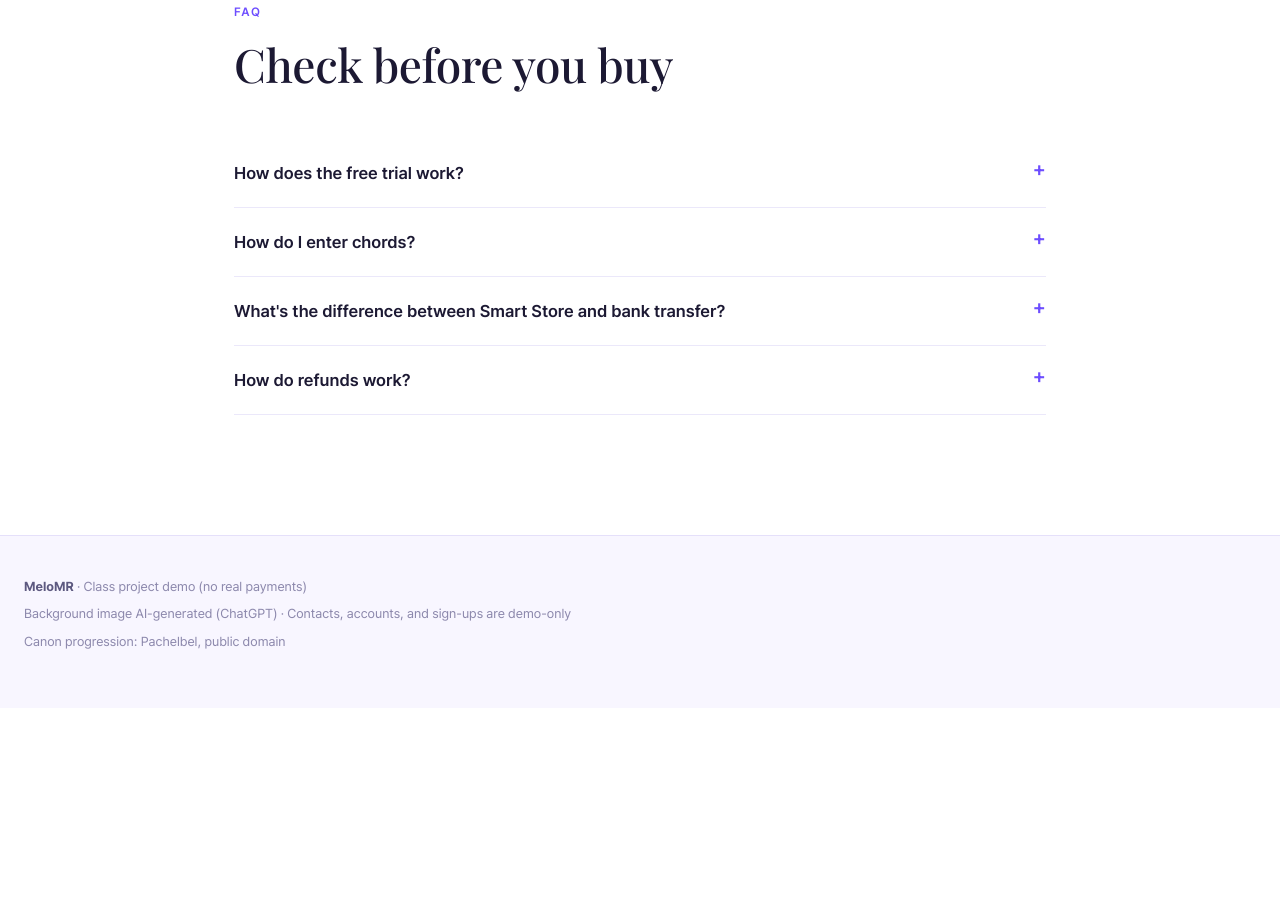
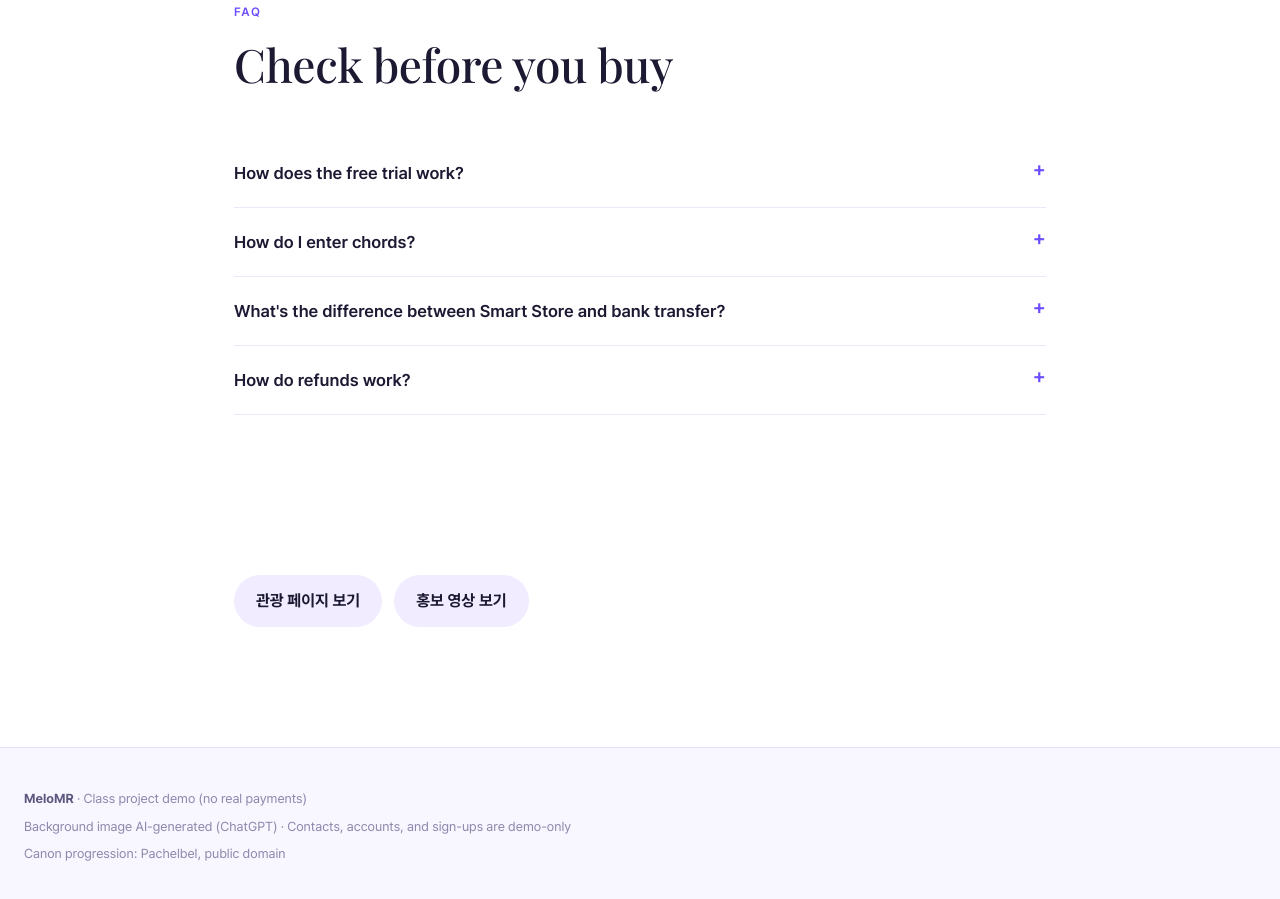
Before and after one commit to fulllove5634/my-homepage, a plain HTML site: page index.html in a window 1280 px wide. Shown: the part 4296-5195 px from the top of the page. Before the commit the page ends 5004 px from the top, so only its background shows below. Drawn offline with nearby package versions, Linux system fonts and the light colour scheme; a web font is replaced by a local one.

Commit message:
Add tour/promo buttons to index.html
Co-Authored-By: Claude Opus 5.5 <noreply@anthropic.com>
Claude-Session: https://claude.ai/code/session_01UgBzbvD16X8pZCnB3wVywd

```diff
--- a/index.html
+++ b/index.html
@@ -482,6 +482,14 @@ footer b{color:var(--muted)}
   </div>
 </section>
 
+<!-- 바로가기 버튼: 관광 페이지와 홍보 영상 -->
+<section style="padding-top:40px">
+  <div class="wrap" style="max-width:860px; display:flex; flex-wrap:wrap; gap:12px">
+    <a class="btn btn-ghost" href="tour.html">관광 페이지 보기</a>
+    <a class="btn btn-ghost" href="promo.html">홍보 영상 보기</a>
+  </div>
+</section>
+
 <a class="fab" href="#help" data-i18n="fab" data-i18n-aria="fab.aria"></a>
 
 <footer>
```
